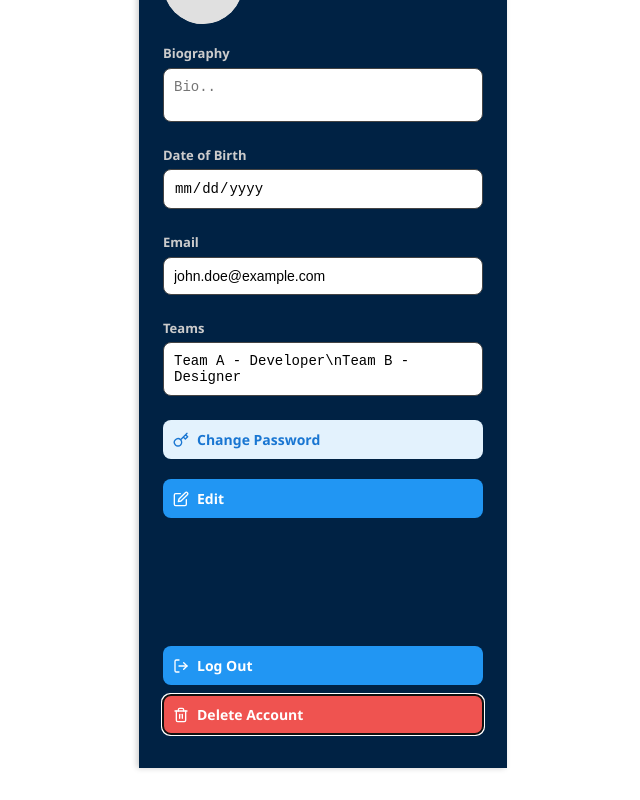
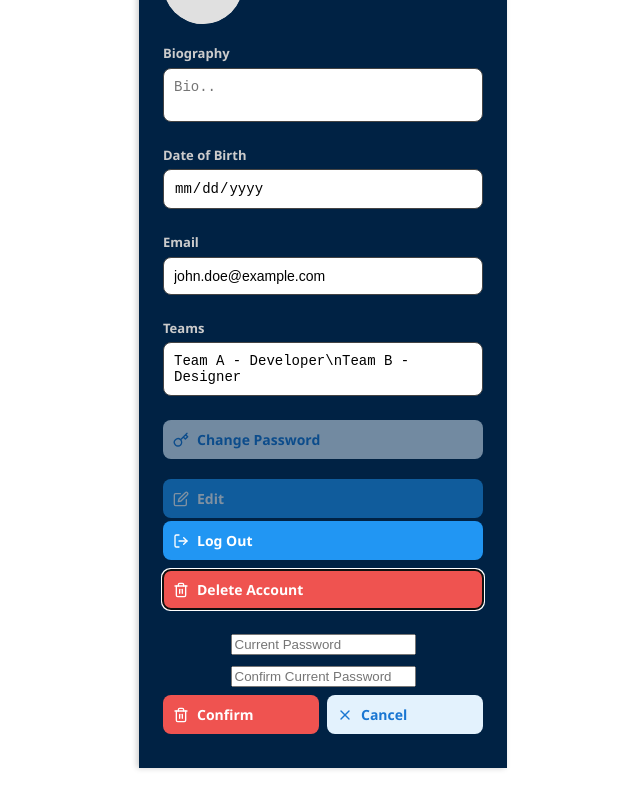
Before and after one commit to JasonTherawan/PlanIt, a React (Vite) app in the folder frontend/: page / in a window 1280 px wide. Both pictures are taken after a click on the button "Delete Account". Shown: the part 112-912 px from the top of the page, without its empty margins (317-957 px from the left). Built offline with nearby package versions, Linux system fonts and the light colour scheme.

Commit message:
Update ProfileSidebar.jsx
Sidebar update

```diff
--- a/frontend/src/components/ProfileSidebar.jsx
+++ b/frontend/src/components/ProfileSidebar.jsx
@@ -12,12 +12,16 @@ const ProfileSidebar = () => {
   const [newPassword, setNewPassword] = useState('');
   const [confirmPassword, setConfirmPassword] = useState('');
   const [passwordError, setPasswordError] = useState('');
-
-
-
+  const [usernameError, setUsernameError] = useState('');
+  const [isDeletingAccount, setIsDeletingAccount] = useState(false);
+  const [currentPassword, setCurrentPassword] = useState('');
+  const [confirmCurrentPassword, setConfirmCurrentPassword] = useState('');
+  const [deletePasswordError, setDeletePasswordError] = useState('');
+  const [showDeleteConfirm, setShowDeleteConfirm] = useState(false);
 
   const handleEditClick = () => {
-    setUsernameInput(username); // prefill with current username
+    setUsernameInput(username);
+    setUsernameError('');
     setIsEditing(true);
     setIsChangingPassword(false);
   };
@@ -27,10 +31,14 @@ const ProfileSidebar = () => {
   };
 
   const handleSaveClick = () => {
-    if (usernameInput.trim() !== '') {
-      setUsername(usernameInput);
+    if (usernameInput.trim() === '') {
+      setUsernameError('Username cannot be empty');
+      return;
     }
+
+    setUsername(usernameInput.trim());
     setIsEditing(false);
+    setUsernameError('');
   };
 
   const handleChangePasswordClick = () => {
@@ -40,7 +48,11 @@ const ProfileSidebar = () => {
 
   const handlePasswordCancelClick = () => {
     setIsChangingPassword(false);
+    setPasswordError('');
+    setNewPassword('');
+    setConfirmPassword('');
   };
+
 
   const handlePasswordSaveClick = () => {
     if (newPassword !== confirmPassword) {
@@ -48,13 +60,11 @@ const ProfileSidebar = () => {
       return;
     }
 
-
     setPasswordError('');
     setIsChangingPassword(false);
     setNewPassword('');
     setConfirmPassword('');
   };
-
 
   const handleImageChange = (e) => {
     const file = e.target.files[0];
@@ -64,16 +74,57 @@ const ProfileSidebar = () => {
     }
   };
 
+  const handleDeleteClick = () => {
+    setIsDeletingAccount(true);
+    setIsEditing(false);
+    setIsChangingPassword(false);
+    setDeletePasswordError('');
+    setCurrentPassword('');
+    setConfirmCurrentPassword('');
+  };
+
+  const handleDeleteCancelClick = () => {
+    setIsDeletingAccount(false);
+    setDeletePasswordError('');
+    setCurrentPassword('');
+    setConfirmCurrentPassword('');
+  };
+
+  const handleDeleteConfirmClick = () => {
+    if (currentPassword === '' || confirmCurrentPassword === '') {
+      setDeletePasswordError('Please fill in both fields');
+      return;
+    }
+    if (currentPassword !== confirmCurrentPassword) {
+      setDeletePasswordError('Passwords do not match');
+      return;
+    }
+    setDeletePasswordError('');
+    setShowDeleteConfirm(true);
+  };
+
+  const handleConfirmYes = () => {
+    setShowDeleteConfirm(false);
+    setIsDeletingAccount(false);
+
+    alert('Account deleted!');
+  };
+
+  const handleConfirmNo = () => {
+    setShowDeleteConfirm(false);
+  };
+
   return (
     <div className="profile-sidebar">
+      {!isEditing && !isChangingPassword && !isDeletingAccount && (
         <button className="icon-button back-icon" onClick={() => console.log('Back clicked')}>
           <FiArrowLeft />
         </button>
+      )}
 
       <div className="profile-header">
         <label htmlFor="profile-picture" className="profile-picture-label">
           <div className="profile-picture-preview">
-
             {selectedImage ? (
               <img src={selectedImage} alt="Profile" className="profile-picture" />
             ) : (
@@ -89,12 +140,24 @@ const ProfileSidebar = () => {
           />
         </label>
         {isEditing ? (
+          <>
+            <div className="username-input-wrapper">
               <input
                 className="profile-name-input"
                 type="text"
                 value={usernameInput}
-            onChange={(e) => setUsernameInput(e.target.value)}
+                onChange={(e) => {
+                  setUsernameInput(e.target.value);
+                  setUsernameError('');
+                }}
               />
+              {usernameError && (
+                <div className="field-error" style={{ marginTop: '4px' }}>
+                  {usernameError}
+                </div>
+              )}
+            </div>
+          </>
         ) : (
           <div className="profile-name">{username}</div>
         )}
@@ -104,47 +167,33 @@ const ProfileSidebar = () => {
         {/* Bio */}
         <div className="field-section">
           <div className="field-header">Biography</div>
-          <textarea
-            placeholder="Bio.."
-            disabled={!isEditing || isChangingPassword}
-          />
+          <textarea placeholder="Bio.." disabled={!isEditing || isChangingPassword || isDeletingAccount} />
         </div>
 
         {/* Date of Birth */}
         <div className="field-section">
           <div className="field-header">Date of Birth</div>
-          <input
-            type="date"
-            placeholder="Date of Birth"
-            disabled={!isEditing || isChangingPassword}
-          />
+          <input type="date" placeholder="Date of Birth" disabled={!isEditing || isChangingPassword || isDeletingAccount} />
         </div>
 
         {/* Email */}
         <div className="field-section">
           <div className="field-header">Email</div>
-          <input
-            type="email"
-            value="john.doe@example.com"
-            disabled
-          />
+          <input type="email" value="john.doe@example.com" disabled />
         </div>
 
         {/* Teams */}
         <div className="field-section">
           <div className="field-header">Teams</div>
-          <textarea
-            value="Team A - Developer\nTeam B - Designer"
-            disabled
-          />
+          <textarea value="Team A - Developer\nTeam B - Designer" disabled />
         </div>
 
         {/* Change password section */}
         {!isChangingPassword ? (
           <button
-            className={`button secondary ${isEditing ? 'disabled-button' : ''}`}
+            className={`button secondary ${isEditing || isDeletingAccount ? 'disabled-button' : ''}`}
             onClick={handleChangePasswordClick}
-            disabled={isEditing}
+            disabled={isEditing || isDeletingAccount}
           >
             <FiKey className="icon" /> Change Password
           </button>
@@ -170,35 +219,25 @@ const ProfileSidebar = () => {
                 setPasswordError('');
               }}
             />
-            {passwordError && (
-              <div className="field-error">{passwordError}</div>
-            )}
+            {passwordError && <div className="field-error">{passwordError}</div>}
             <div className="profile-buttons">
-              <button
-                className="button primary"
-                onClick={handlePasswordSaveClick}
-                disabled={!newPassword || !confirmPassword}
-              >
+              <button className="button primary" onClick={handlePasswordSaveClick} disabled={!newPassword || !confirmPassword}>
                 <FiSave className="icon" /> Save
               </button>
-              <button
-                className="button secondary"
-                onClick={handlePasswordCancelClick}
-              >
+              <button className="button secondary" onClick={handlePasswordCancelClick}>
                 <FiX className="icon" /> Cancel
               </button>
             </div>
           </>
         )}
-
       </div>
 
       <div className="profile-buttons">
         {!isEditing ? (
           <button
-            className={`button primary ${isChangingPassword ? 'disabled-button' : ''}`}
+            className={`button primary ${isChangingPassword || isDeletingAccount ? 'disabled-button' : ''}`}
             onClick={handleEditClick}
-            disabled={isChangingPassword}
+            disabled={isChangingPassword || isDeletingAccount}
           >
             <FiEdit className="icon" /> Edit
           </button>
@@ -218,10 +257,75 @@ const ProfileSidebar = () => {
         <button className="button warning">
           <FiLogOut className="icon" /> Log Out
         </button>
-        <button className="button danger">
+        <button className="button danger" onClick={handleDeleteClick}>
           <FiTrash2 className="icon" /> Delete Account
         </button>
+
+
+        {isDeletingAccount && (
+          <div className="delete-confirmation-fields" style={{ marginTop: '12px' }}>
+            <input
+              type="password"
+              placeholder="Current Password"
+              className="password-input"
+              value={currentPassword}
+              onChange={(e) => {
+                setCurrentPassword(e.target.value);
+                setDeletePasswordError('');
+              }}
+              style={{ marginBottom: '8px' }}
+            />
+            <input
+              type="password"
+              placeholder="Confirm Current Password"
+              className="password-input"
+              value={confirmCurrentPassword}
+              onChange={(e) => {
+                setConfirmCurrentPassword(e.target.value);
+                setDeletePasswordError('');
+              }}
+              style={{ marginBottom: '8px' }}
+            />
+            {deletePasswordError && (
+              <div className="field-error" style={{ marginBottom: '8px' }}>
+                {deletePasswordError}
               </div>
+            )}
+            <div style={{ display: 'flex', gap: '8px' }}>
+              <button
+                className="button danger"
+                onClick={handleDeleteConfirmClick}
+                disabled={!currentPassword || !confirmCurrentPassword}
+                style={{ flex: 1 }}
+              >
+                <FiTrash2 className="icon" /> Confirm
+              </button>
+              <button className="button secondary" onClick={handleDeleteCancelClick} style={{ flex: 1 }}>
+                <FiX className="icon" /> Cancel
+              </button>
+            </div>
+          </div>
+        )}
+      </div>
+
+      {showDeleteConfirm && (
+        <div className="confirmation-popup">
+          <div className="confirmation-content">
+            <p className="confirmation-text">
+              Are you sure you want to delete your account?
+            </p>
+            <div className="confirmation-buttons">
+              <button className="button danger" onClick={handleConfirmYes}>
+                Yes
+              </button>
+              <button className="button secondary" onClick={handleConfirmNo}>
+                No
+              </button>
+            </div>
+          </div>
+        </div>
+      )}
+
     </div>
   );
 };
```
Lines whose indentation alone changed are shown as unchanged.
